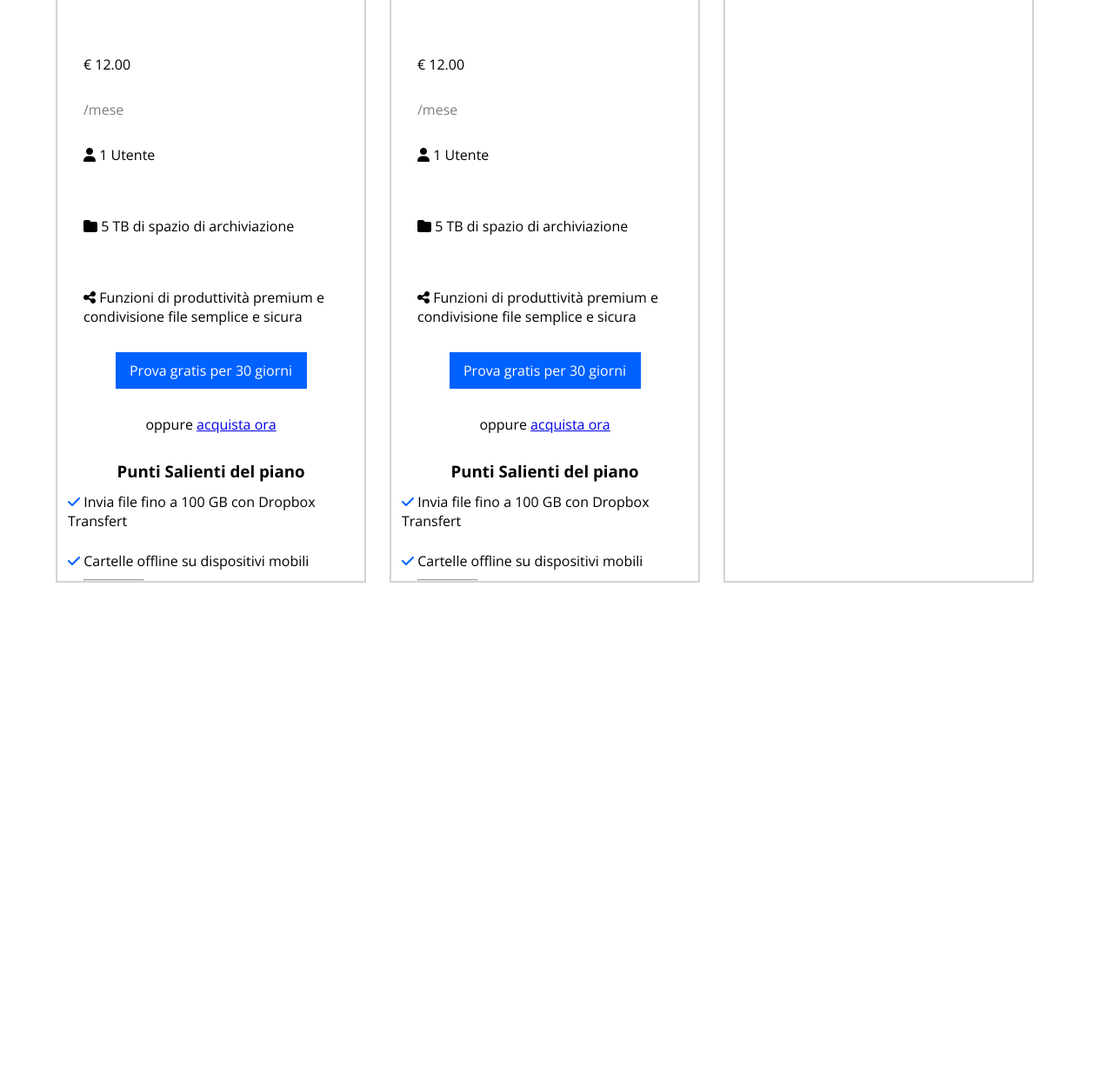
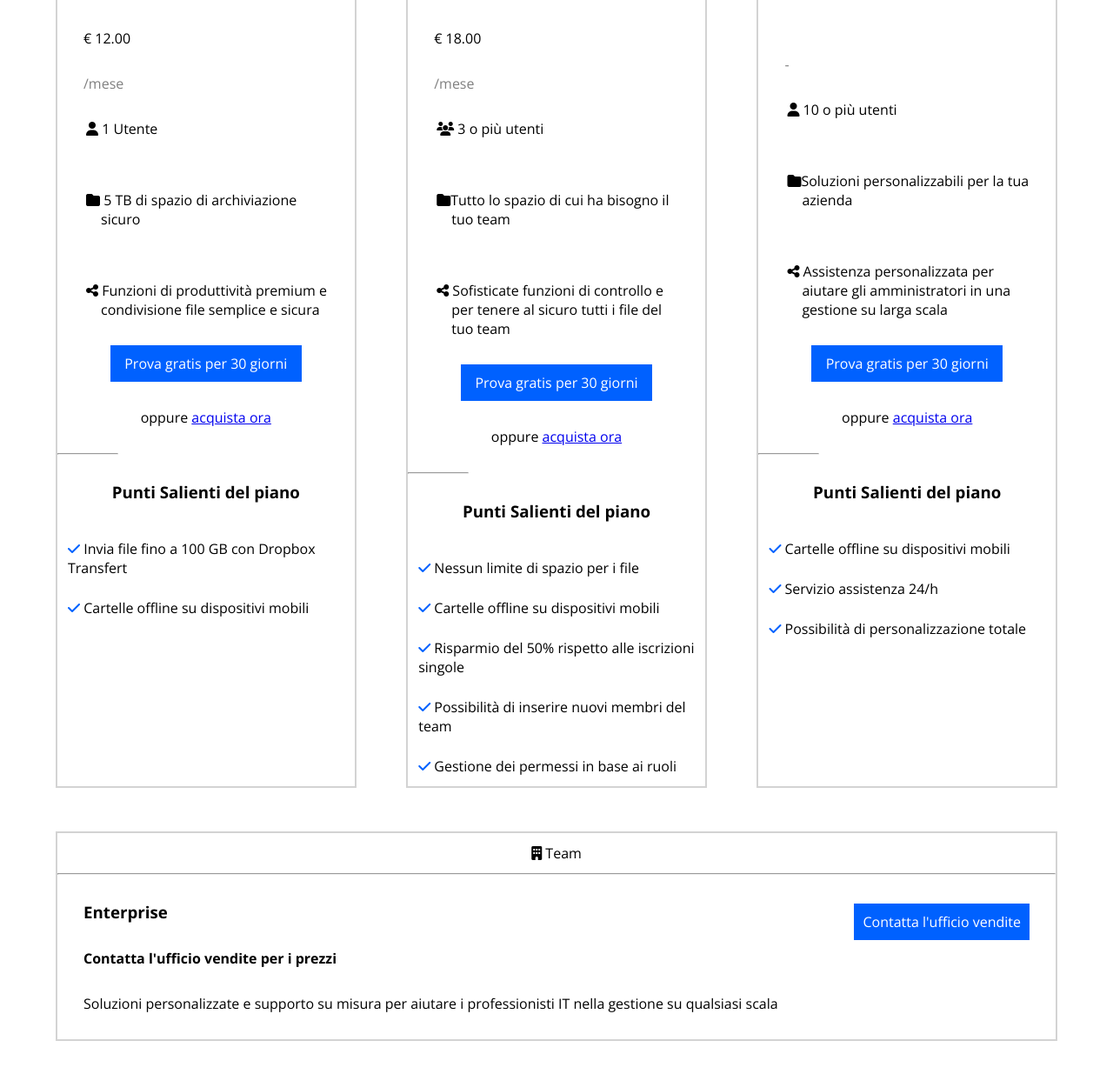
Before and after one commit to rpsobolewski/htmlcss-dropbox, a plain HTML site: page index.html in a window 1280 px wide. Shown: the part 1183-2418 px from the top of the page at 87% size. Before the commit the page ends 1853 px from the top, so only its background shows below. Drawn offline with nearby package versions, Linux system fonts and the light colour scheme.

Commit message:
finished first section

```diff
--- a/css/style.css
+++ b/css/style.css
@@ -46,6 +46,7 @@ main {
 #price {
     flex-wrap: wrap;
     justify-content: space-between;
+    margin-top: 50px;
 }
 
 
@@ -125,15 +126,16 @@ header a {
     margin-right: 3px;
  }
 
- .list h3{
 
- }
+
+
 /*btn*/
 .btn {
     color: white;
     background-color: #0061FF;
     text-align: center;
     padding-top: 5px;
+    text-decoration: none;
 }
 
 .jumboleft .btn{
@@ -143,13 +145,17 @@ header a {
     width: 70px;
     height: 35px;
 }
-#price .btn{
+.col-4 .btn{
     width: 220px;
     padding: 10px;
 }
 
 
+.vendite{
+    margin-right: 30px;
 
+    padding: 10px;
+}
 /*btn*/
 
 /*uti*/
@@ -157,20 +163,46 @@ header a {
     display: flex;
 
 }
+.flexh{
+    display: flex;
+    justify-content: space-between;
+    align-items: center;
+}
+
+ul{
+    list-style: none;
+}
+
+h4{
+    padding-left: 30px;
+}
+.col-4 {
+    width: calc(90%/12*4);
 
 
-.col-4 {
-    width: calc(93%/12*4);
+}
+.col-h{
+    width: 100%;
+    border: 2px solid lightgray;
+    margin-top: 50px;
     position: relative;
+}
 
-}
+
 .padding{
     padding: 30px;
+}
+.padding_left{
+    padding-left: 50px;
+
 }
 .padding_less{
     padding: 12px;
 }
 
+.margin_neg{
+    margin-left: -17px;
+}
 .ta{
     text-align:center;
 }
@@ -180,8 +212,7 @@ header a {
 
 .small{
     width: 70px;
-    position: absolute;
-    left: 30px;
+
 }
 .light{
     color: gray;
--- a/index.html
+++ b/index.html
@@ -1,5 +1,5 @@
 <!DOCTYPE html>
-<html lang="en">
+<html lang="it">
     <head>
         <meta charset="UTF-8">
         <meta name="viewport" content="width=device-width, initial-scale=1.0">
@@ -70,7 +70,7 @@
 
         <main>
 
-            <section class="selection">
+            <section class="selection"><!--section1-->
                 <h2>Trova il piano buisness che fa per te</h2>
                 <span class="sel1">
                     <span class="radio_checked">.</span><span>Fatturazione
@@ -79,11 +79,10 @@
                 <span class="sel2">
                     <span class="radio">.</span><span>Fatturazione annuale</span>
                 </span>
-            </section>
 
                 <div id="price" class=" flex ">
 
-                <div class="col-4">
+                    <div class="col-4"><!--colonna1-->
                         <div class="padding_less ta ">
                             <i class="fa-solid fa-user"></i>
                             Singolo
@@ -94,11 +93,15 @@
                             € 12.00
                         </div>
                         <span class="padding light">/mese</span>
-                    <div class="padding"><i class="fa-solid fa-user"></i> 1
+
+                        <div class="padding padding_left"><i
+                                class="fa-solid margin_neg fa-user"></i> 1
                             Utente</div>
-                    <div class="padding"><i class="fa-solid fa-folder"></i> 5 TB
-                        di spazio di archiviazione</div>
-                    <div class="padding"><i class="fa-solid fa-share-nodes"></i>
+                        <div class="padding padding_left"><i
+                                class="fa-solid margin_neg fa-folder"></i> 5 TB
+                            di spazio di archiviazione sicuro</div>
+                        <div class="padding padding_left"><i
+                                class="fa-solid margin_neg fa-share-nodes"></i>
                             Funzioni di produttività premium e
                             condivisione file semplice e sicura
                         </div>
@@ -111,30 +114,38 @@
                         <hr class=" small">
 
                         <section class="list">
-                        <h3 class="ta">Punti Salienti del piano</h3>
-                        <div class="padding_less"><i class="fa-solid fa-check"></i> Invia file fino a 100 GB con Dropbox Transfert</div>
-                        <div class="padding_less"><i class="fa-solid fa-check"></i> Cartelle offline su dispositivi mobili</div>
+                            <h3 class="ta padding">Punti Salienti del piano</h3>
+                            <div class="padding_less"><i
+                                    class="fa-solid fa-check"></i>
+                                Invia file fino a 100 GB con Dropbox Transfert</div>
+                            <div class="padding_less"><i
+                                    class="fa-solid fa-check"></i>
+                                Cartelle offline su dispositivi mobili</div>
                         </section>
 
                     </div>
-                <div class="col-4">
+                    <div class="col-4"><!--colonna2-->
                         <div class="padding_less ta ">
-                        <i class="fa-solid fa-user"></i>
-                        Singolo
+                            <i class="fa-solid fa-users"></i>
+                            Team
                         </div>
                         <hr>
                         <h3 class="padding">Advanced</h3>
                         <div class="padding">
-                        € 12.00
+                            € 18.00
                         </div>
                         <span class="padding light">/mese</span>
-                    <div class="padding"><i class="fa-solid fa-user"></i> 1
-                        Utente</div>
-                    <div class="padding"><i class="fa-solid fa-folder"></i> 5 TB
-                        di spazio di archiviazione</div>
-                    <div class="padding"><i class="fa-solid fa-share-nodes"></i>
-                        Funzioni di produttività premium e
-                        condivisione file semplice e sicura
+                        <div class="padding padding_left"><i
+                                class="fa-solid margin_neg fa-users"></i> 3 o
+                            più utenti</div>
+                        <div class="padding padding_left"><i
+                                class="fa-solid margin_neg fa-folder"></i>Tutto
+                            lo spazio di cui ha bisogno il tuo team</div>
+                        <div class="padding padding_left"><i
+                                class="fa-solid margin_neg fa-share-nodes"></i>
+                            Sofisticate funzioni di controllo e per tenere al
+                            sicuro
+                            tutti i file del tuo team
                         </div>
 
                         <div class="btn ma">
@@ -145,16 +156,102 @@
                         <hr class=" small">
 
                         <section class="list">
-                        <h3 class="ta">Punti Salienti del piano</h3>
-                        <div class="padding_less"><i class="fa-solid fa-check"></i> Invia file fino a 100 GB con Dropbox Transfert</div>
-                        <div class="padding_less"><i class="fa-solid fa-check"></i> Cartelle offline su dispositivi mobili</div>
+                            <h3 class="ta padding">Punti Salienti del piano</h3>
+                            <div class="padding_less"><i
+                                    class="fa-solid fa-check"></i>
+                                Nessun limite di spazio per i file</div>
+                            <div class="padding_less"><i
+                                    class="fa-solid fa-check"></i>
+                                Cartelle offline su dispositivi mobili</div>
+                            <div class="padding_less"><i
+                                    class="fa-solid fa-check"></i>
+                                Risparmio del 50% rispetto alle iscrizioni
+                                singole</div>
+                            <div class="padding_less"><i
+                                    class="fa-solid fa-check"></i>
+                                Possibilità di inserire nuovi membri del team</div>
+                            <div class="padding_less"><i
+                                    class="fa-solid fa-check"></i>
+                                Gestione dei permessi in base ai ruoli</div>
                         </section>
                     </div>
-                <div class="col-4"></div>
-                <div class="col-h "></div>
+                    <div class="col-4"><!--colonna3-->
+
+                        <div class="padding_less ta ">
+                            <i class="fa-solid fa-building"></i>
+                            Azienda
+                        </div>
+                        <hr>
+                        <h3 class="padding">Advanced</h3>
+                        <div class="padding">
 
                         </div>
+                        <span class="padding light">-</span>
+                        <div class="padding padding_left"><i
+                                class="fa-solid margin_neg fa-user"></i> 10 o
+                            più utenti
+                        </div>
+                        <div class="padding padding_left"><i
+                                class="fa-solid margin_neg fa-folder"></i>Soluzioni
+                            personalizzabili per la tua azienda
+                        </div>
+                        <div class="padding padding_left"><i
+                                class="fa-solid margin_neg fa-share-nodes"></i>
+                            Assistenza personalizzata per aiutare gli
+                            amministratori
+                            in una gestione su larga scala
+                        </div>
 
+                        <div class="btn ma">
+                            Prova gratis per 30 giorni
+                        </div>
+                        <div class="padding ta">oppure <a href="#">acquista ora</a></div>
+
+                        <hr class=" small">
+
+                        <section class="list">
+                            <h3 class="ta padding">Punti Salienti del piano</h3>
+
+                            <div class="padding_less"><i
+                                    class="fa-solid fa-check"></i>
+                                Cartelle offline su dispositivi mobili
+                            </div>
+                            <div class="padding_less"><i
+                                    class="fa-solid fa-check"></i>
+                                Servizio assistenza 24/h
+                            </div>
+                            <div class="padding_less"><i
+                                    class="fa-solid fa-check"></i>
+                                Possibilità di personalizzazione totale
+                            </div>
+
+                        </section>
+                    </div>
+                    <div class="col-h ">
+
+                        <div class="padding_less ta ">
+                            <i class="fa-solid fa-building"></i>
+                            Team
+                        </div>
+                        <hr>
+                        <div class="flexh">
+                            <div>
+                                <h3 class="padding">Enterprise</h3>
+                                <h4>Contatta l'ufficio vendite per i prezzi</h4>
+                            </div>
+                            <div>
+                                <a class="btn vendite" href="#">Contatta l'ufficio
+                                    vendite</a>
+                            </div>
+                        </div>
+                        <p class="padding">Soluzioni personalizzate e supporto
+                            su misura per aiutare
+                            i professionisti IT nella gestione su qualsiasi
+                            scala</p>
+                    </div>
+
+                </div>
+            </section>
         </main>
 
         <footer>
```
Lines whose indentation alone changed are shown as unchanged.
